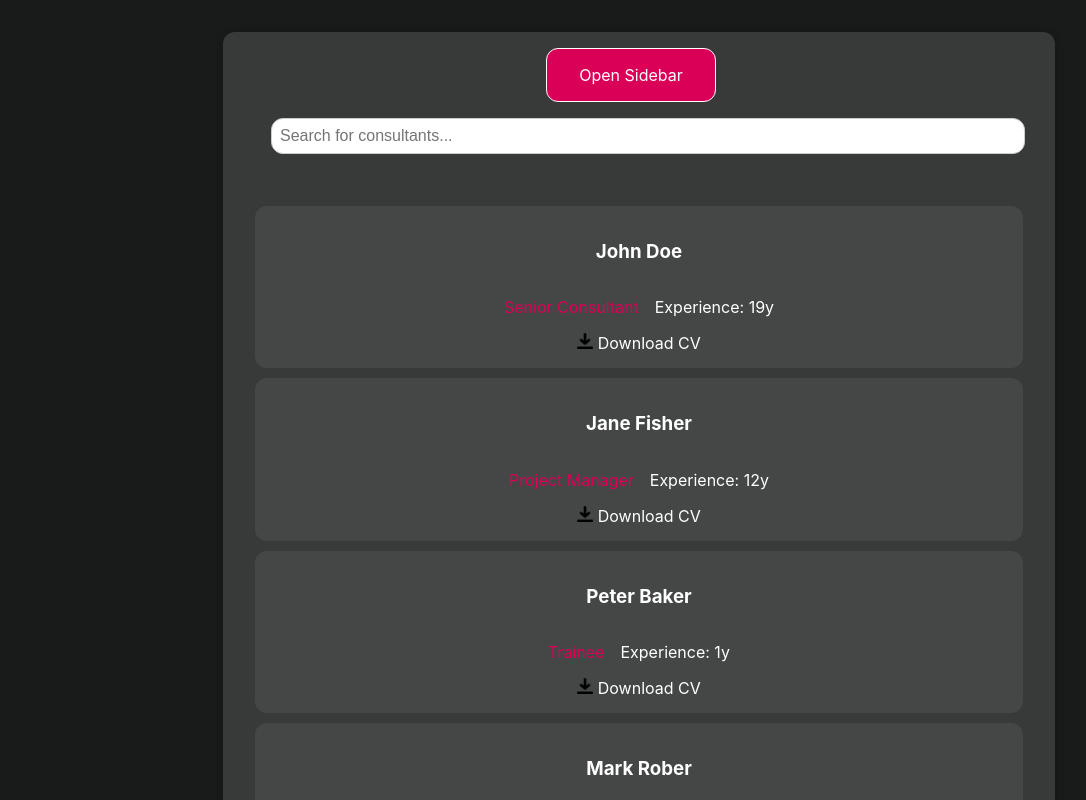
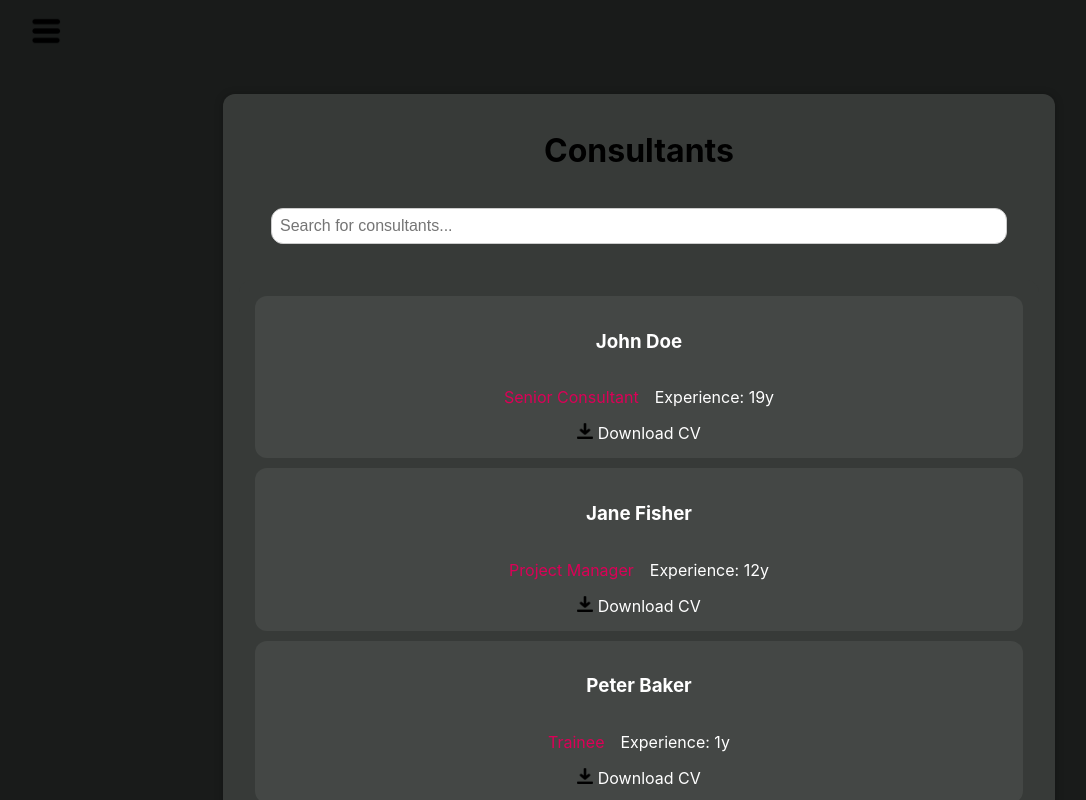
Before and after one commit to TuukkaJA/project-pinja, a React (Create React App) app: page / in a window 1280 px wide. Shown: the top 800 px of the page, without its empty margins (1-1087 px from the left). Built offline with nearby package versions, Linux system fonts and the light colour scheme.

Commit message:
Edited and moved sidebar toggle

```diff
--- a/src/App.css
+++ b/src/App.css
@@ -1,5 +1,6 @@
 .app {
   display: flex;
+  flex-direction: column;
   background-color: #191b1a;
 }
 
@@ -23,17 +24,17 @@
   font: inherit;
   cursor: pointer;
   padding: 1rem 2rem;
-  border: 1px solid #ffffff;
-  background-color: #db0057;
+  border: none;
+  background-color: transparent;
   color: white;
   border-radius: 12px;
-  margin-right: 1rem;
+  width: 50px;
 }
 
 .app button:hover,
 .app button:active {
-  background-color: #b30349;
-  border-color: #b30349;
+  background-color: none;
+  border-color: none;
 }
 
 .consultant-list {
--- a/src/App.js
+++ b/src/App.js
@@ -2,6 +2,7 @@ import React, { useState } from 'react';
 import Sidebar from './components/Sidebar/Sidebar';
 import SearchBar from './components/SearchBar/SearchBar';
 import ConsultantList from './components/ConsultantList/ConsultantList';
+import toggleIcon from './toggle-icon.png';
 import './App.css';
 
 function App() {
@@ -52,10 +53,11 @@ function App() {
   return (
     <div className="app">
       {isSidebarOpen && <Sidebar isOpen={isSidebarOpen} toggleSidebar={toggleSidebar} />}
+       <button className="toggle-sidebar" onClick={toggleSidebar} style={{ display: 'flex', alignItems: 'center' }}>
+        <img src={toggleIcon} alt="Toggle Icon" style={{ width: '30px', height: '30px' }} />
+       </button>
       <div className="content">
-        <button onClick={toggleSidebar}>
-          {isSidebarOpen ? 'Close Sidebar' : 'Open Sidebar'}
-        </button>
+        <h1>Consultants</h1>
         <SearchBar searchTerm={searchTerm} onSearchChange={setSearchTerm} />
         <ConsultantList consultants={filteredConsultants} />
       </div>
--- a/src/components/SearchBar/SearchBar.css
+++ b/src/components/SearchBar/SearchBar.css
@@ -1,6 +1,7 @@
 .search-bar {
     margin-bottom: 20px;
     padding: 1rem 2rem;
+    display: flex;
 }
 
 .search-bar input {
--- a/src/components/Sidebar/Sidebar.css
+++ b/src/components/Sidebar/Sidebar.css
@@ -16,5 +16,13 @@
 }
 
 .sidebar.open {
-  transform: translateX(0); /* Slide sidebar into view */
+  transform: translateX(0);
 }
+
+.sidebar.open button {
+  background-color: none;
+}
+.sidebar.open button:hover {
+  background-color: none;
+  border-color: none;
+}
--- a/src/components/Sidebar/Sidebar.js
+++ b/src/components/Sidebar/Sidebar.js
@@ -1,11 +1,13 @@
 import React from 'react';
 import './Sidebar.css';
+import toggleIcon from '../../toggle-icon.png';
 
 const Sidebar = ({ isOpen, toggleSidebar }) => {
   return (
     <div className={`sidebar open`}>
       <button onClick={toggleSidebar}>
-        {isOpen ? 'Close Sidebar' : 'Open Sidebar'}
+        {isOpen ? '' : 'Open Sidebar'}
+        <img src={toggleIcon} alt="Toggle Icon" style={{ width: '30px', height: '30px' }} />
       </button>
       {isOpen && (
         <ul>
```
Also changed, not shown: src/toggle-icon.png (added).
